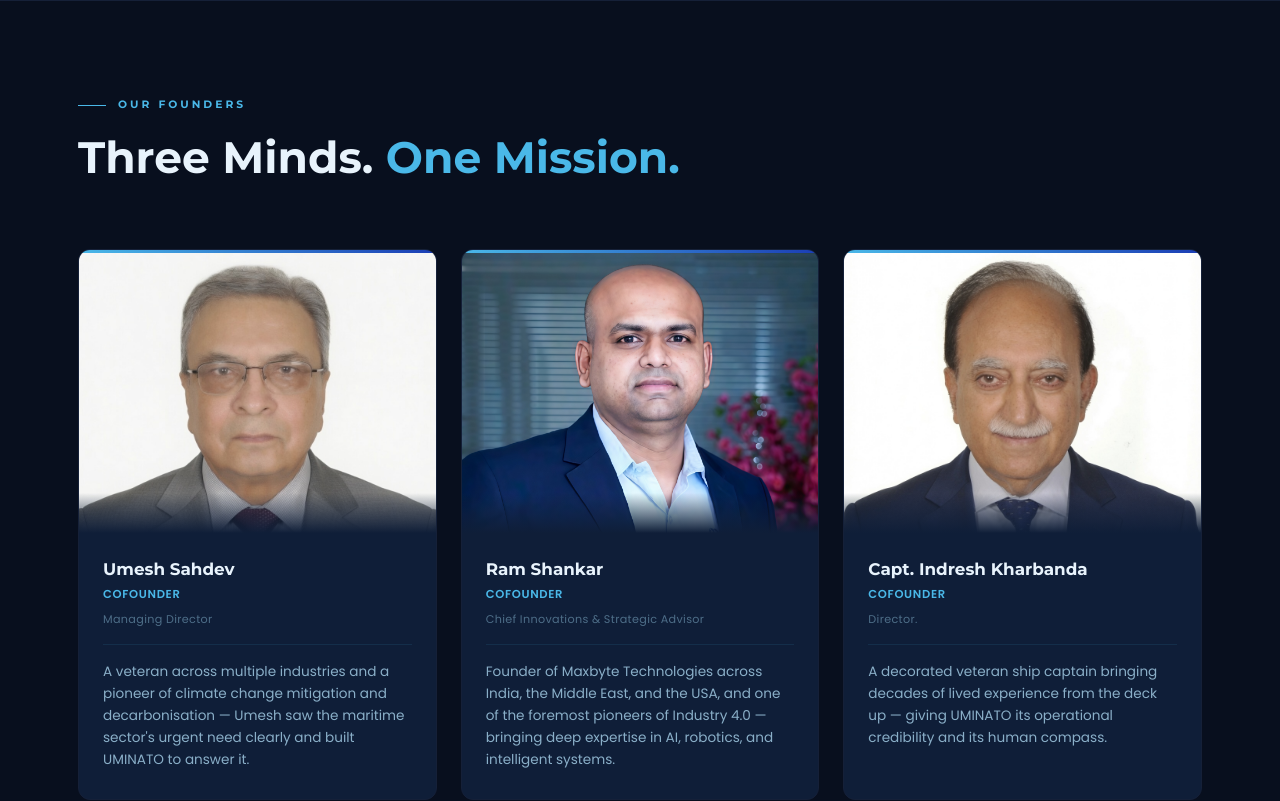
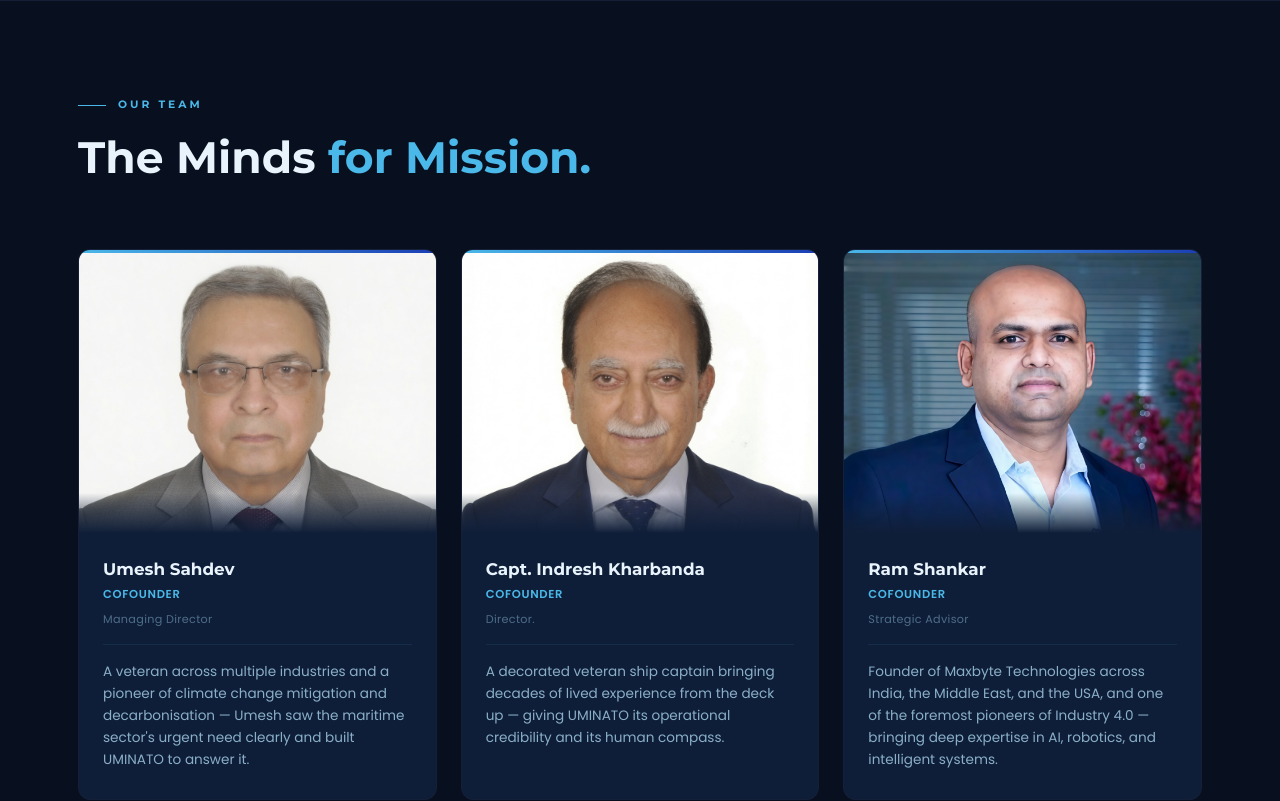
Before and after one commit to Sakthi-ctrl/Uminato-version, a Next.js app: page /about in a window 1280 px wide. Shown: the part 900-1701 px from the top of the page. Built offline with nearby package versions, Linux system fonts and the light colour scheme.

Commit message:
Update team section layout: move Capt. Indresh Kharbanda to center and Ram Shankar to right

```diff
--- a/src/app/about/page.tsx
+++ b/src/app/about/page.tsx
@@ -13,18 +13,18 @@ const FOUNDERS = [
     bio: "A veteran across multiple industries and a pioneer of climate change mitigation and decarbonisation — Umesh saw the maritime sector's urgent need clearly and built UMINATO to answer it.",
   },
   {
-    photo: '/image 02.jpg',
-    name: 'Ram Shankar',
-    role: 'Cofounder',
-    expertise: 'Chief Innovations & Strategic Advisor',
-    bio: 'Founder of Maxbyte Technologies across India, the Middle East, and the USA, and one of the foremost pioneers of Industry 4.0 — bringing deep expertise in AI, robotics, and intelligent systems.',
-  },
-  {
     photo: '/Image 03.jpeg',
     name: 'Capt. Indresh Kharbanda',
     role: 'Cofounder',
     expertise: 'Director.',
     bio: 'A decorated veteran ship captain bringing decades of lived experience from the deck up — giving UMINATO its operational credibility and its human compass.',
+  },
+  {
+    photo: '/image 02.jpg',
+    name: 'Ram Shankar',
+    role: 'Cofounder',
+    expertise: 'Strategic Advisor',
+    bio: 'Founder of Maxbyte Technologies across India, the Middle East, and the USA, and one of the foremost pioneers of Industry 4.0 — bringing deep expertise in AI, robotics, and intelligent systems.',
   },
 ];
 
@@ -230,15 +230,15 @@ export default function AboutPage() {
                 <div className="flex items-center gap-3 mb-4">
                   <div style={{ width: '28px', height: '1px', background: '#4AB8E8', flexShrink: 0 }} />
                   <span className="font-display font-bold uppercase" style={{ fontSize: '0.67rem', letterSpacing: '0.28em', color: '#4AB8E8' }}>
-                    Our Founders
+                    Our Team
                   </span>
                 </div>
                 <h2
                   className="font-display font-bold text-t1 leading-tight"
                   style={{ fontSize: 'clamp(1.75rem, 3.5vw, 2.75rem)' }}
                 >
-                  Three Minds.{' '}
-                  <span style={{ color: '#4AB8E8' }}>One Mission.</span>
+                  The Minds{' '}
+                  <span style={{ color: '#4AB8E8' }}>for Mission.</span>
                 </h2>
               </div>
 
--- a/src/app/team/page.tsx
+++ b/src/app/team/page.tsx
@@ -12,20 +12,20 @@ const FOUNDERS = [
     bio: "A veteran across multiple industries and a pioneer of climate change mitigation and decarbonisation — Umesh saw the maritime sector's urgent need clearly and built UMINATO to answer it."
   },
   {
-    name: "Ram Shankar",
-    role: "Cofounder",
-    expertise: "Chief Innovations & Strategic Advisor",
-    initials: "RS",
-    image: "/image 02.jpg",
-    bio: "Founder of Maxbyte Technologies across India, the Middle East, and the USA, and one of the foremost pioneers of Industry 4.0 — bringing deep expertise in AI, robotics, and intelligent systems."
-  },
-  {
     name: "Capt. Indresh Kharbanda",
     role: "Cofounder",
     expertise: "Director.",
     initials: "IK",
     image: "/Image 03.jpeg",
     bio: "A decorated veteran ship captain bringing decades of lived experience from the deck up — giving UMINATO its operational credibility and its human compass."
+  },
+  {
+    name: "Ram Shankar",
+    role: "Cofounder",
+    expertise: "Strategic Advisor",
+    initials: "RS",
+    image: "/image 02.jpg",
+    bio: "Founder of Maxbyte Technologies across India, the Middle East, and the USA, and one of the foremost pioneers of Industry 4.0 — bringing deep expertise in AI, robotics, and intelligent systems."
   },
 ];
 
--- a/src/components/HomeProjects.tsx
+++ b/src/components/HomeProjects.tsx
@@ -13,7 +13,7 @@ const STATUS_COLORS: Record<string, string> = {
 const PROJECTS = [
   {
     id: '01',
-    code : '',
+    code: '',
     title: 'HarborTwin',
     subtitle: 'Ports & Terminals - AI & Digital Intelligence Platform',
     desc: 'Improve Ports & Terminals operational efficiency, asset reliability, sustainability, workforce productivity, and executive decision-making by leveraging AI, Digital Twins, IoT, computer vision, predictive analytics, and workflow automation.',
@@ -109,7 +109,7 @@ export default function HomeProjects() {
                       className="font-display font-bold tracking-[0.18em] uppercase px-2.5 py-1 rounded bg-[#080F1E]/80 border border-sky-base/30 backdrop-blur-md"
                       style={{ fontSize: '0.68rem', color: '#4AB8E8' }}
                     >
-                      {proj.code}  {proj.id}
+                      {proj.code} {proj.id}
                     </span>
                     <span
                       className="font-display font-semibold rounded-full backdrop-blur-md"
```
